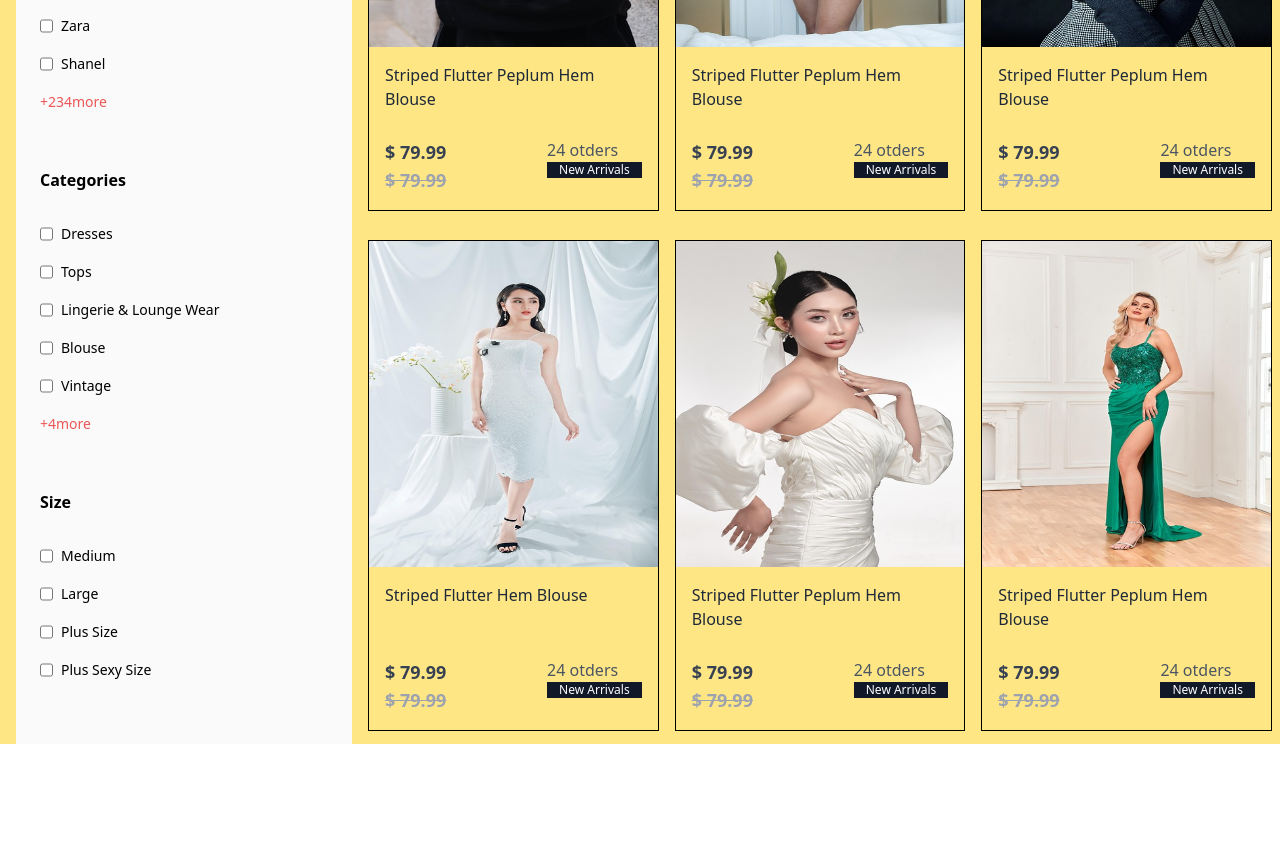
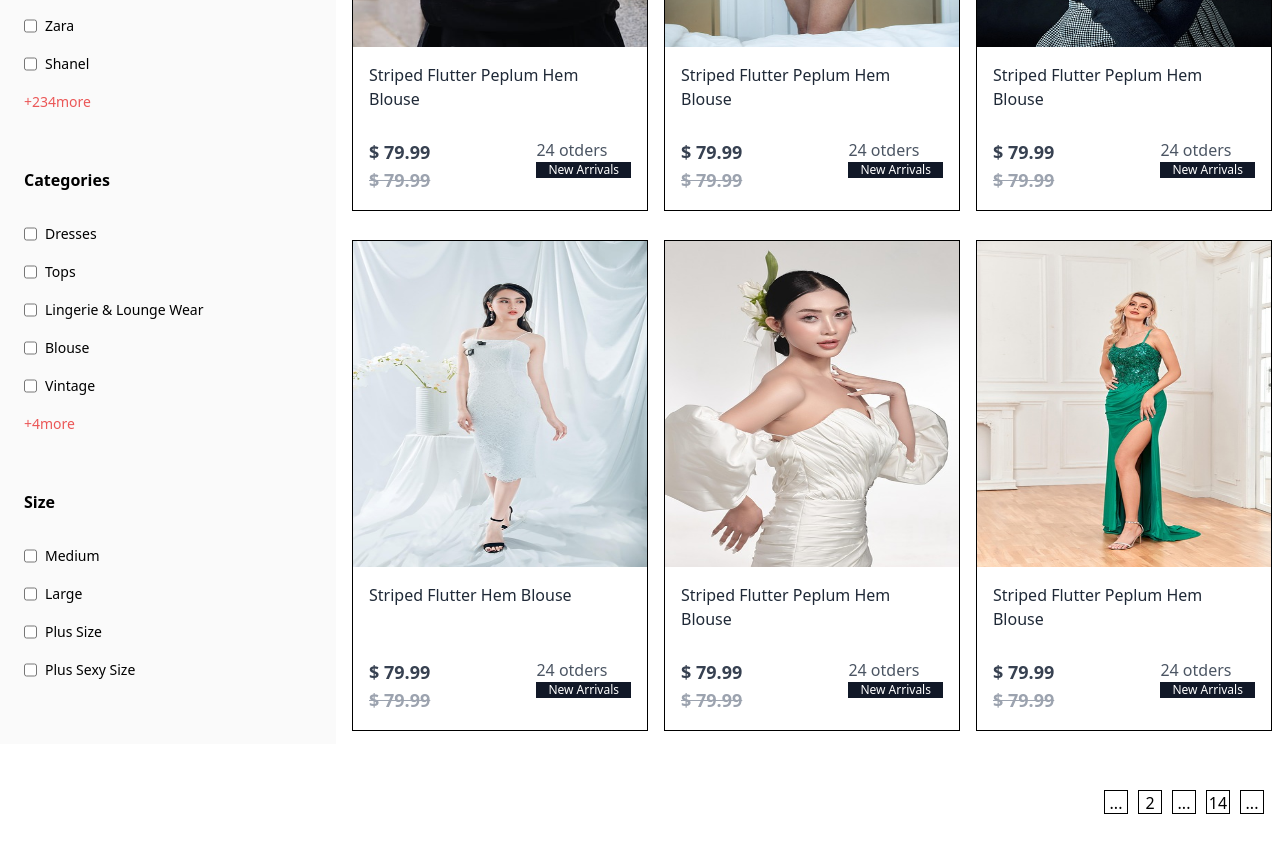
Before and after one commit to EugeneLevkovych/tailwind-lauras-closing, a React (Vite) app: page / in a window 1280 px wide. Shown: the part 1165-2017 px from the top of the page. Before the commit the page ends 1909 px from the top, so only its background shows below. Built offline with nearby package versions, Linux system fonts and the light colour scheme.

Commit message:
add buttons

```diff
--- a/src/App.jsx
+++ b/src/App.jsx
@@ -2,6 +2,7 @@ import Header from "./components/Header";
 import Goods from "./components/Goods";
 import Advertisement from "./components/Advertisement";
 import Main from "./components/Main";
+import Footer from "./components/Footer";
 
 export default function App() {
   return (
@@ -10,6 +11,7 @@ export default function App() {
    <Goods />
    <Advertisement />
    <Main />
+   <Footer />
     </>
   );
 }
--- a/src/components/Card.jsx
+++ b/src/components/Card.jsx
@@ -1,6 +1,6 @@
 export default function Card({ productObj }) {
     return (
-    <li className="h-[30.7rem] w-[calc((100%-40px)/3)] border border-solid">
+    <li className="h-[30.7rem] w-full sm:w-[calc((100%-20px)/2)] xl:w-[calc((100%-40px)/3)] border border-solid">
         <img className="h-2/3 w-full" src={productObj.photoName} alt="Girl" />
          <div className="p-4 flex flex-col justify-between h-1/3">
           <p className="text-gray-dark">{productObj.name}</p>
--- a/src/components/Cards.jsx
+++ b/src/components/Cards.jsx
@@ -6,7 +6,7 @@ const products = PRODUCTS_DATA;
 
 
     return (
-        <ul className="flex flex-wrap gap-4 pl-4">
+        <ul className="flex flex-wrap gap-4 md:pl-4">
             {products.map((product) => {
             return <Card productObj={product} key={product.id} />})}
         </ul>
--- /dev/null
+++ b/src/components/Footer.jsx
@@ -0,0 +1,7 @@
+export default function Footer() {
+    return (
+        <div className="py-16.5 bg-white-dark">
+            <div className="comtainer"></div>
+        </div>
+    )
+}
--- a/src/components/Main.jsx
+++ b/src/components/Main.jsx
@@ -1,15 +1,17 @@
 import Cards from "./Cards";
 import SideBar from "./SideBar";
-import Sort from "./Sort";
+import NumberOfProducts from "./NumberOfProducts";
+import PageSelect from "./PageSelect";
 
 export default function Main() {
     return (
     <>
-    <Sort />
-    <div className="flex container mx-auto pl-4 bg-amber-200">
-    <SideBar />
-    <Cards />
-    </div>
+       <NumberOfProducts />
+     <div className="flex container mx-auto">
+       <SideBar />
+       <Cards />
+     </div>
+     <PageSelect />
     </>
      )
 }
--- a/src/components/Sort.jsx
+++ b/src/components/NumberOfProducts.jsx
@@ -1,4 +1,4 @@
-export default function Sort() {
+export default function NumberOfProducts() {
     return (
     <div className="flex justify-between container mx-auto px-4 py-12">
         <div className="text-gray-dark font-semibold">Showing 1-20 <span className="text-gray-light font-normal">out of 2,356 Products</span></div>
--- /dev/null
+++ b/src/components/PageSelect.jsx
@@ -0,0 +1,13 @@
+export default function PageSelect() {
+    return (
+        <div className="pb-38.5 pt-[2.9rem] container mx-auto px-4">
+            <div className="flex gap-[10px] justify-end">
+                <button className="border-1 size-[1.5rem]" type="button">...</button>
+                <button className="border-1 size-[1.5rem]" type="button">2</button>
+                <button className="border-1 size-[1.5rem]" type="button">...</button>
+                <button className="border-1 size-[1.5rem]" type="button">14</button>
+                <button className="border-1 size-[1.5rem]" type="button">...</button>
+            </div>
+        </div>
+    )
+}
--- a/src/components/SideBar.jsx
+++ b/src/components/SideBar.jsx
@@ -12,7 +12,7 @@ const titles = GROUP_TITLES;
 
     return (
         <div className="max-w-84 w-full px-6 py-10 bg-white-dark">
-            <PricesRange />
+           <PricesRange />
            <Filters />
            <Brands />
            <Categories />
--- a/src/components/Size.jsx
+++ b/src/components/Size.jsx
@@ -22,8 +22,8 @@ const [filterChecks, setFilterChecks] = useState({
 <div className="mb-6">
     <p className="font-semibold mb-8">Size</p>
     <form className="flex flex-col gap-y-4.5 text-sm">
-        <Checkbox name={'medium'} id={'medium-id'} label={'Medium'} checked={filterChecks.large} onChange={handleFilterChange} />
-        <Checkbox name={'large'} id={'large-id'} label={'Large'} checked={filterChecks.medium} onChange={handleFilterChange} />
+        <Checkbox name={'medium'} id={'medium-id'} label={'Medium'} checked={filterChecks.medium} onChange={handleFilterChange} />
+        <Checkbox name={'large'} id={'large-id'} label={'Large'} checked={filterChecks.large} onChange={handleFilterChange} />
         <Checkbox name={'plus_size'} id={'plus_size-id'} label={'Plus Size'} checked={filterChecks.plus_size} onChange={handleFilterChange} />
         <Checkbox name={'plus_sexy_size'} id={'plus_sexy_size-id'} label={'Plus Sexy Size'} checked={filterChecks.plus_sexy_size} onChange={handleFilterChange} />
     </form>
```
